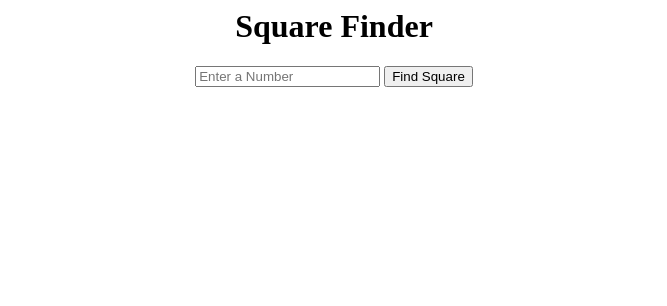
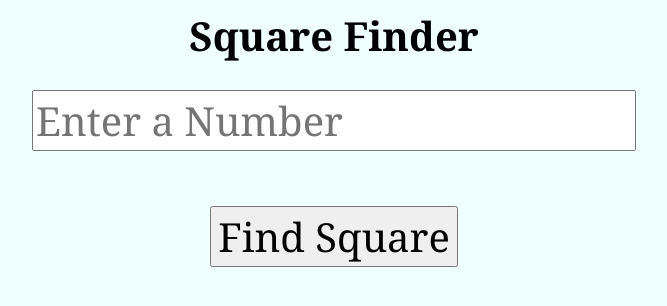
Before and after one commit to smankumare95/square-finder, a plain HTML site: page index.html in a window 1280 px wide. Shown: the whole page, without its empty margins (306-973 px from the left). Drawn offline with Linux system fonts and the light colour scheme.

Commit message:
Update index.html

```diff
--- a/index.html
+++ b/index.html
@@ -1,15 +1,21 @@
 <html>
   <head>
     <title>Square Finder</title>
+    <style>
+      * {
+        font-family: Cambria;
+        font-size: 40px;
+      }
+    </style>
   </head>
 
-  <body>
+  <body style="background-color: azure">
     <center>
       <h1>Square Finder</h1>
 
       <form onsubmit="show()">
         <input type="number" step="any" id="num" placeholder="Enter a Number" />
-
+        <br /><br />
         <input type="submit" value="Find Square" />
       </form>
 
@@ -17,7 +23,7 @@
 
       <script>
         function show() {
-            event.preventDefault();
+          event.preventDefault();
           let num = document.getElementById("num");
           let msg = document.getElementById("msg");
 
```
